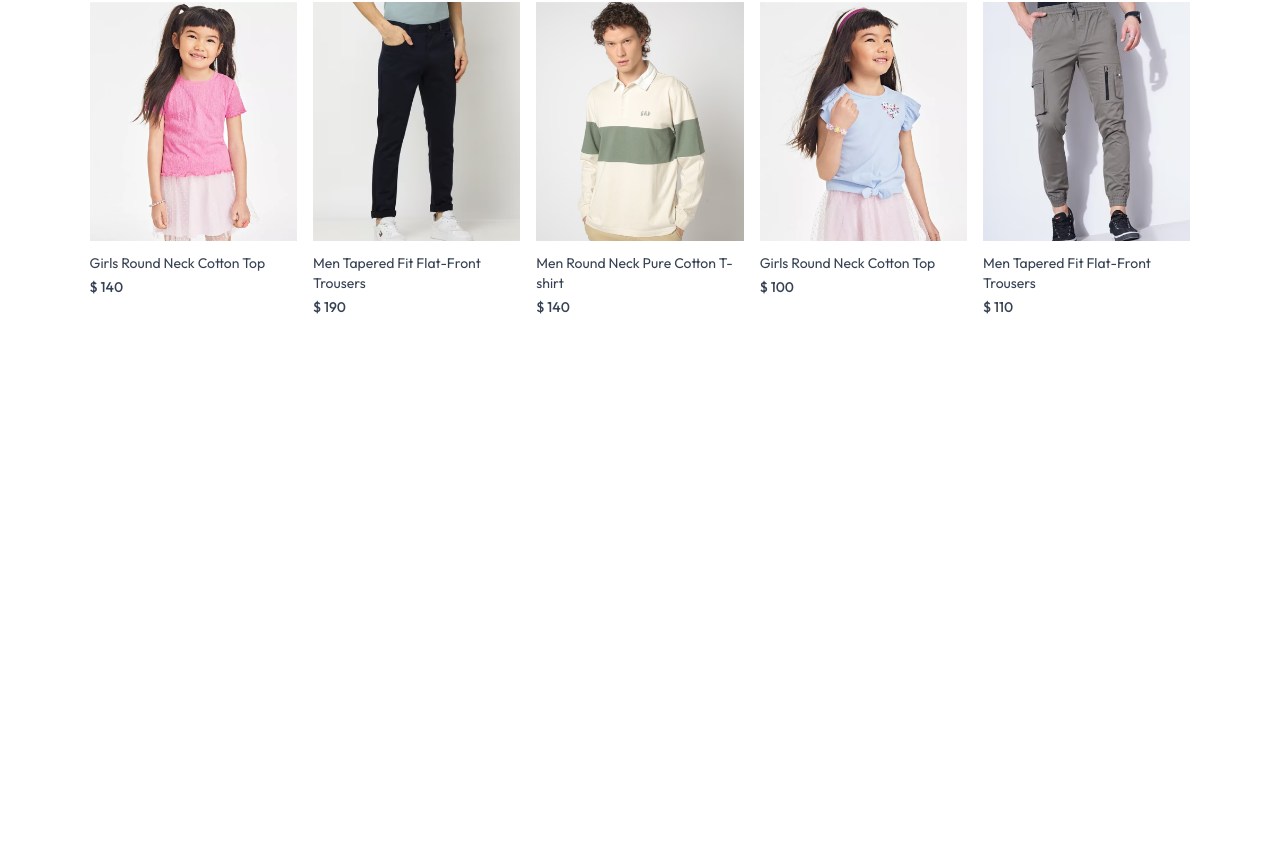
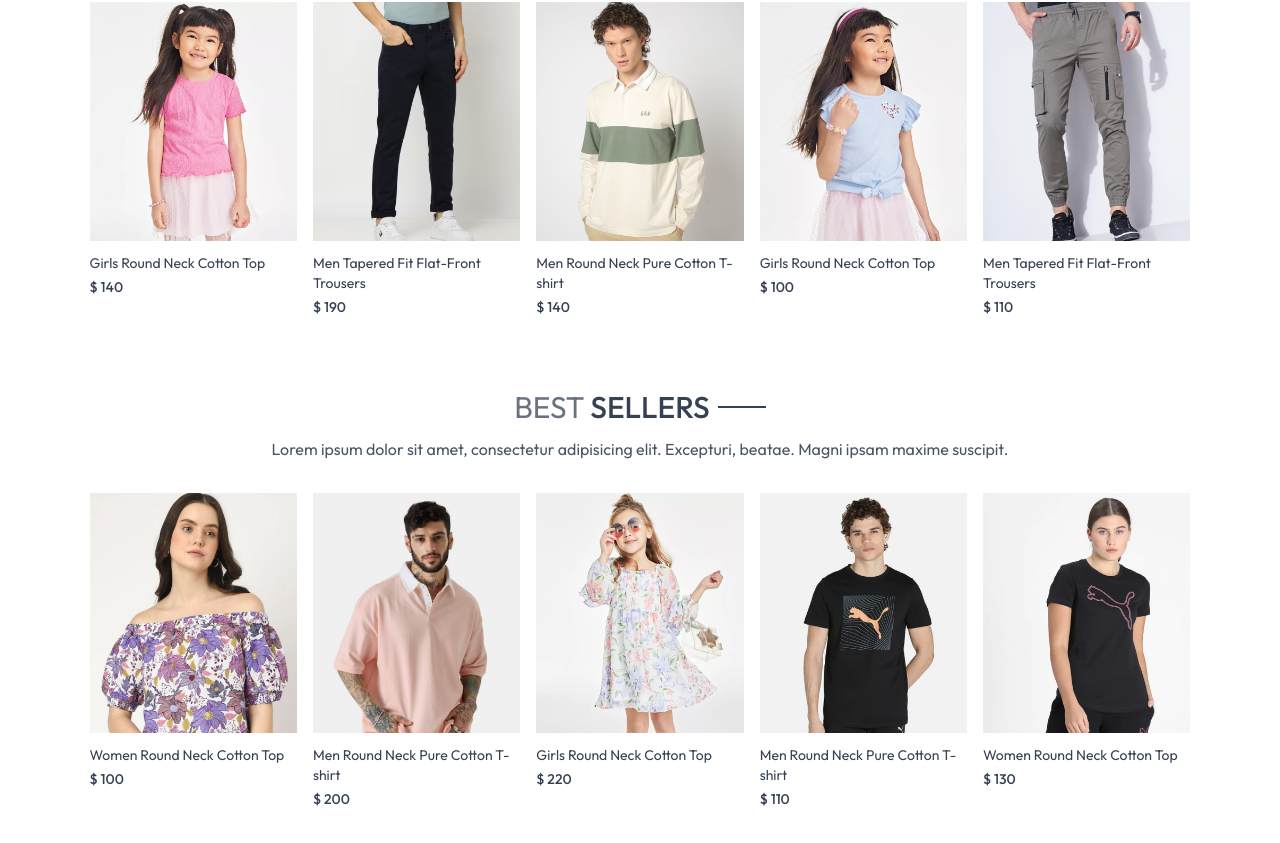
Before and after one commit to Ritesh9919/forever, a React (Vite) app in the folder frontend/: page / in a window 1280 px wide. Shown: the part 1036-1879 px from the top of the page. Before the commit the page ends 1393 px from the top, so only its background shows below. Built offline with nearby package versions, Linux system fonts and the light colour scheme.

Commit message:
Add BestSeller component and integrate it into Home page

```diff
--- /dev/null
+++ b/frontend/src/components/BestSeller.jsx
@@ -0,0 +1,39 @@
+import { useContext, useEffect, useState } from "react";
+import { ShopContext } from "../context/ShopContext";
+import ProductItem from "./ProductItem";
+import Title from "./Title";
+
+const BestSeller = () => {
+  const { products } = useContext(ShopContext);
+  const [bestSellers, setBestSellers] = useState([]);
+
+  useEffect(() => {
+    const result = products.filter((item) => item.bestseller);
+    setBestSellers(result.slice(0, 5));
+  }, []);
+  return (
+    <div className="my-10">
+      <div className="text-center py-8 text-3xl">
+        <Title text1="BEST" text2="SELLERS" />
+        <p className="w-3/4 m-auto text-xs sm:text-sm md:text-base text-gray-600">
+          Lorem ipsum dolor sit amet, consectetur adipisicing elit. Excepturi,
+          beatae. Magni ipsam maxime suscipit.
+        </p>
+      </div>
+      {/* Rendering products */}
+      <div className="grid grid-col-2 sm:grid-cols-3 md:grid-cols-4 lg:grid-cols-5 gap-4 gap-y-6">
+        {bestSellers.map((product, index) => (
+          <ProductItem
+            key={index}
+            id={product._id}
+            name={product.name}
+            price={product.price}
+            image={product.image}
+          />
+        ))}
+      </div>
+    </div>
+  );
+};
+
+export default BestSeller;
--- a/frontend/src/pages/Home.jsx
+++ b/frontend/src/pages/Home.jsx
@@ -1,12 +1,13 @@
-import React from "react";
 import Hero from "../components/Hero";
 import LatestCollection from "../components/LatestCollection";
+import BestSeller from "../components/BestSeller";
 
 const Home = () => {
   return (
     <div>
       <Hero />
       <LatestCollection />
+      <BestSeller />
     </div>
   );
 };
```
